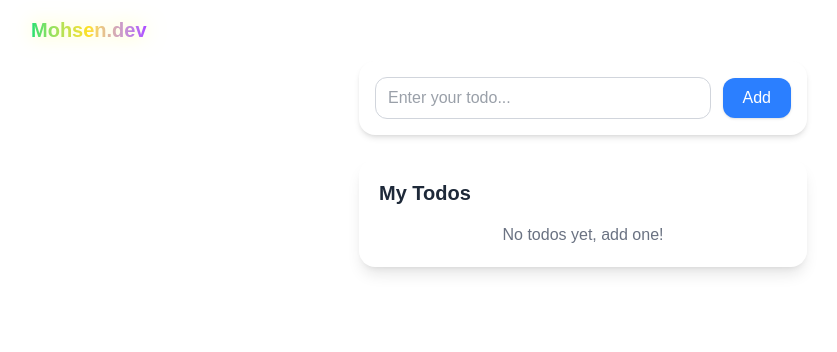
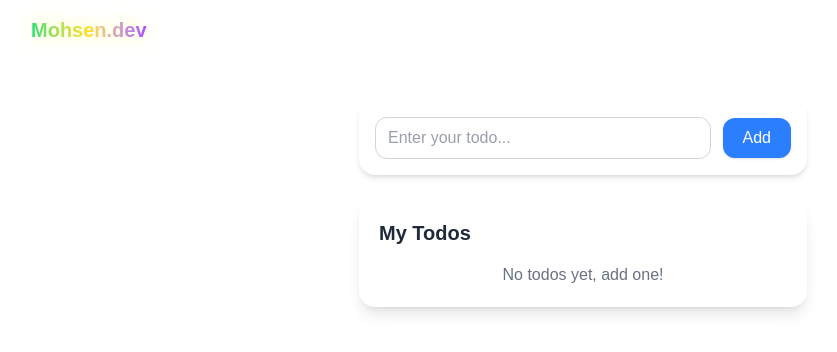
Before and after one commit to Mohsen-malekifard/My-Projects-2025, a Next.js app in the folder my-ap/: page /TodoApp in a window 1280 px wide. Shown: the top 352 px of the page, without its empty margins (57-894 px from the left). Built offline with nearby package versions, Linux system fonts and the light colour scheme.

Commit message:
Update page.js

```diff
--- a/my-ap/app/TodoApp/page.js
+++ b/my-ap/app/TodoApp/page.js
@@ -3,9 +3,9 @@ import TodoList from "./components/TodoList";
 
 export default function TodoApp() {
   return(
-    <>
+    <div className = 'mt-10'>
       <TodoForm/>
       <TodoList/>
-    </>
+    </div>
   )
 }
```
